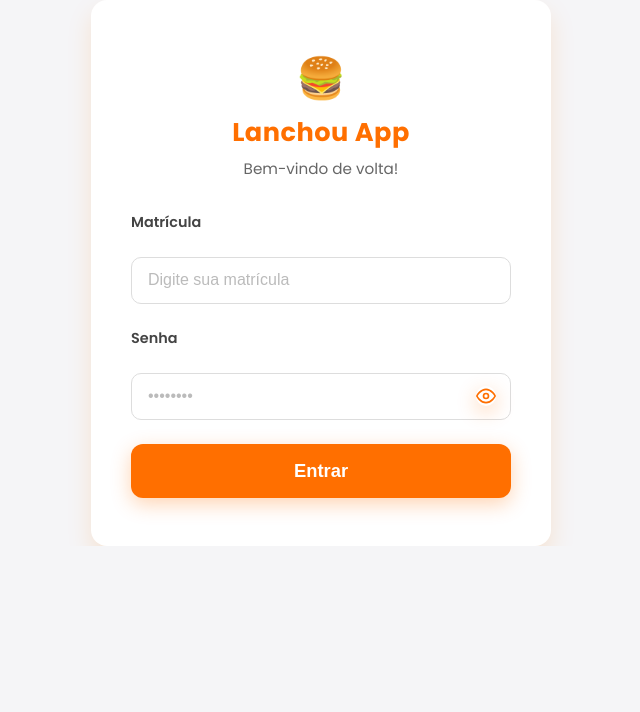
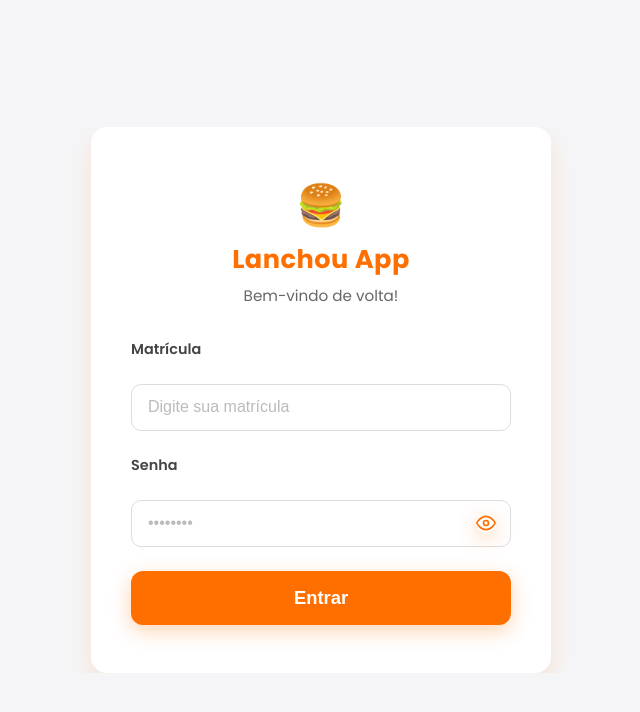
Before and after one commit to Leyuur/app-cantina-escolar, a React (Vite) app: page / in a window 1280 px wide. Shown: the top 712 px of the page, without its empty margins (319-959 px from the left). Built offline with nearby package versions, Linux system fonts and the light colour scheme.

Commit message:
Algumas mudanças nos estilos

```diff
--- a/src/components/pages/AlunoDashboard/AlunoDashboard.css
+++ b/src/components/pages/AlunoDashboard/AlunoDashboard.css
@@ -1,7 +1,8 @@
 body,
 html,
 #root {
-    height: fit-content;
+    height: fit-content !important;
+    min-height: 100%;
     width: 100vw;
     margin: 0;
     font-family: 'Poppins', 'Segoe UI', Tahoma, Geneva, Verdana, sans-serif;
--- a/src/components/pages/Login/Login.css
+++ b/src/components/pages/Login/Login.css
@@ -1,7 +1,7 @@
 /* Login.css */
 
 body, html, #root {
-  height: fit-content;
+  height: 100%;
   width: 100vw;
   margin: 0;
   font-family: 'Poppins', 'Segoe UI', Tahoma, Geneva, Verdana, sans-serif;
```
Also changed, not shown: src/components/pages/AdmDashboard/AdmDashboard.css (line endings or trailing spaces).
